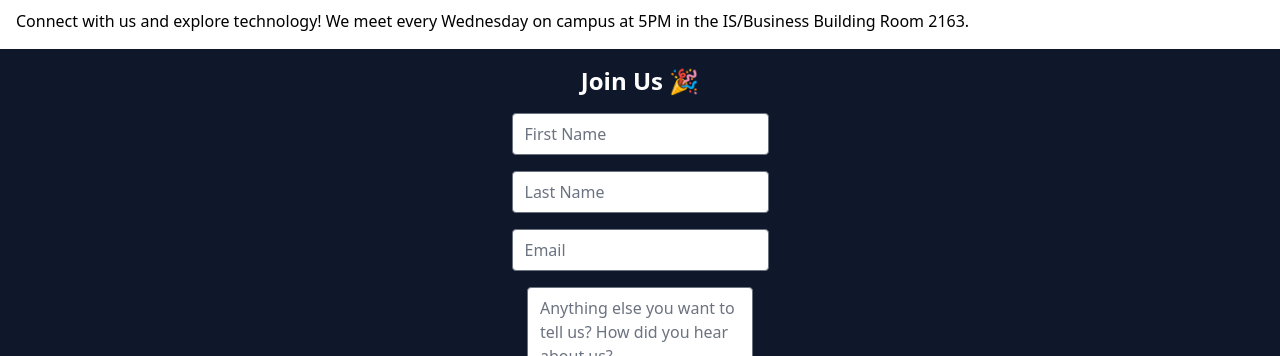
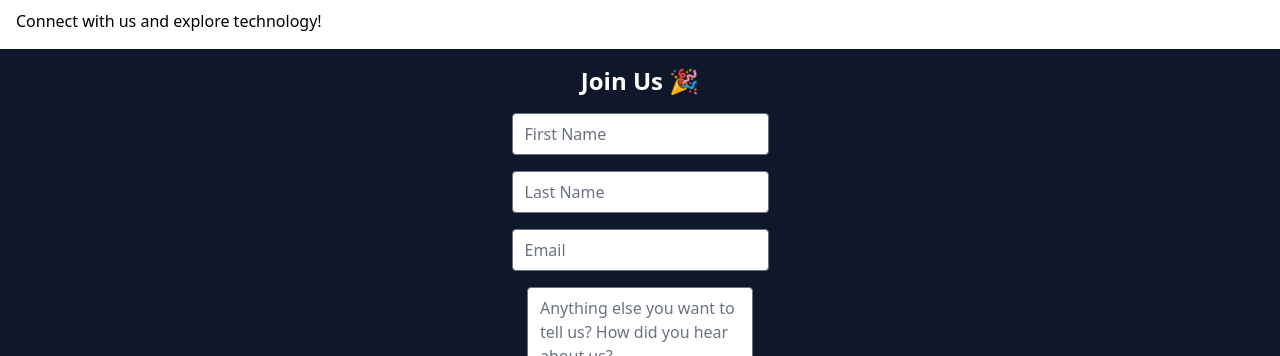
Before and after one commit to swicit/website-2, a website built with Vite: page index.html in a window 1280 px wide. Shown: the part 744-1100 px from the top of the page. Built offline with nearby package versions, Linux system fonts and the light colour scheme.

Commit message:
Remove meeting info details

```diff
--- a/index.html
+++ b/index.html
@@ -20,8 +20,7 @@
 
     <main>
       <header class="bg-white text-black p-4 mb-4">
-        Connect with us and explore technology! We meet every Wednesday on
-        campus at 5PM in the IS/Business Building Room 2163.
+        Connect with us and explore technology!
       </header>
 
       <form class="flex flex-col gap-y-4 items-center border-b pb-6">
```
